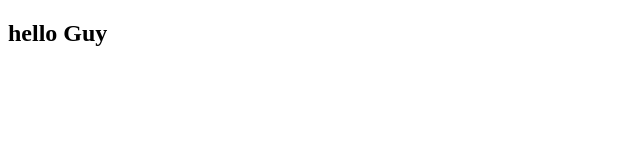
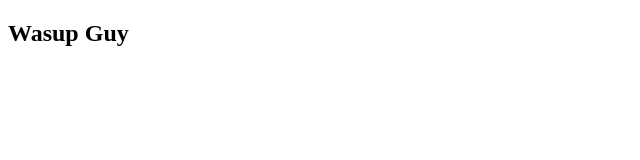
Before and after one commit to micky-code/Test, a plain HTML site: page index.html in a window 1280 px wide. Shown: the full height of the page, 0-640 px from the left. Drawn offline with Linux system fonts and the light colour scheme.

Commit message:
Update index.html

```diff
--- a/index.html
+++ b/index.html
@@ -6,6 +6,6 @@
     <title>Document</title>
 </head>
 <body>
-    <h2>hello Guy</h2>
+    <h2>Wasup Guy</h2>
 </body>
 </html>
```
